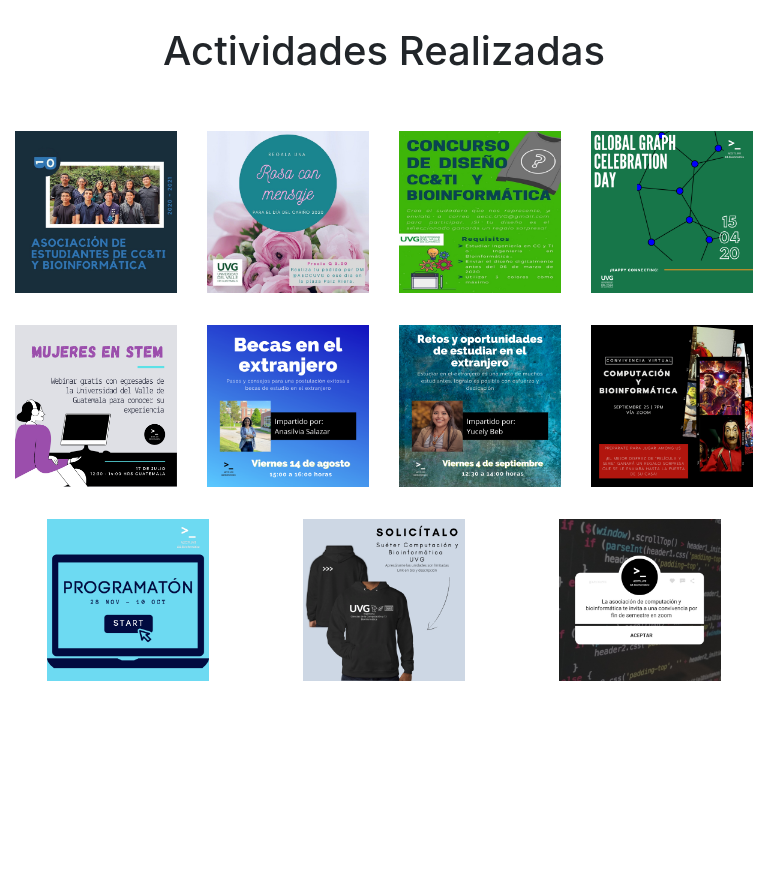
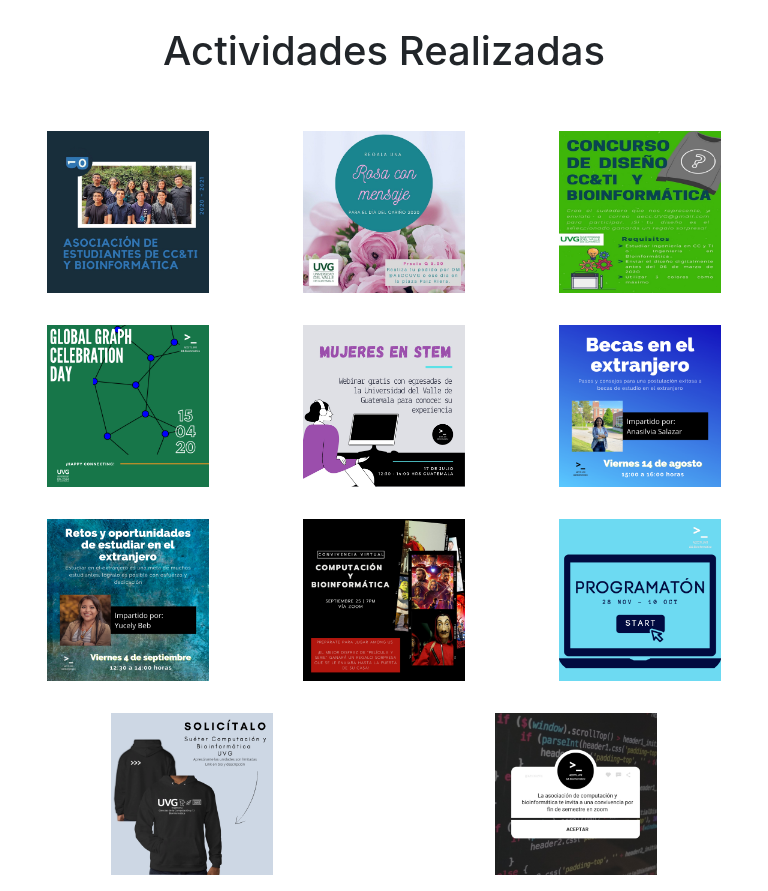
Before and after one commit to aeccuvg2020/aeccuvg2020.github.io, a React (Create React App) app in the folder aecc/: page / in a window 768 px wide. Shown: the part 2340-3231 px from the top of the page. Before the commit the page ends 3037 px from the top, so only its background shows below. Built offline with nearby package versions, Linux system fonts and the light colour scheme.

Commit message:
media queries for actividades

```diff
--- a/aecc/src/components/Item/styles.css
+++ b/aecc/src/components/Item/styles.css
@@ -44,3 +44,45 @@
     transform: translate(-50%, -50%);
     -ms-transform: translate(-50%, -50%);
 }
+
+@media (min-width: 560px) and (max-width: 1200px) {
+
+    /* CSS */
+
+    .title {
+        color: white;
+        font-size: small;
+        font-weight: bold;
+        position: absolute;
+        top: 25%;
+        left: 50%;
+        transform: translate(-50%, -50%);
+        -ms-transform: translate(-50%, -50%);
+    }
+
+    .text {
+        color: white;
+        font-size: x-small;
+        position: absolute;
+        top: 70%;
+        left: 50%;
+        transform: translate(-50%, -50%);
+        -ms-transform: translate(-50%, -50%);
+    }
+
+}
+
+@media (max-width: 400px) {
+
+    /* CSS */
+    .title {
+        color: white;
+        font-size: large;
+        font-weight: bold;
+        position: absolute;
+        top: 25%;
+        left: 50%;
+        transform: translate(-50%, -50%);
+        -ms-transform: translate(-50%, -50%);
+    }
+}
--- a/aecc/src/components/Portfolio/index.js
+++ b/aecc/src/components/Portfolio/index.js
@@ -17,20 +17,24 @@
                                 <Item resumeData={resumeData.activities[0]}/>
                                 <Item resumeData={resumeData.activities[1]}/>
                                 <Item resumeData={resumeData.activities[2]}/>
-                                <Item resumeData={resumeData.activities[3]}/>
                             </div>
                         </div>
                         <div className="container-fluid">
                             <div className="row d-flex justify-content-center flex-wrap">
+                                <Item resumeData={resumeData.activities[3]}/>
                                 <Item resumeData={resumeData.activities[4]}/>
                                 <Item resumeData={resumeData.activities[5]}/>
-                                <Item resumeData={resumeData.activities[6]}/>
-                                <Item resumeData={resumeData.activities[7]}/>
                             </div>
                         </div>
                         <div className="container-fluid">
                             <div className="row d-flex justify-content-center flex-wrap">
+                                <Item resumeData={resumeData.activities[6]}/>
+                                <Item resumeData={resumeData.activities[7]}/>
                                 <Item resumeData={resumeData.activities[8]}/>
+                            </div>
+                        </div>
+                        <div className="container-fluid">
+                            <div className="row d-flex justify-content-center flex-wrap">
                                 <Item resumeData={resumeData.activities[9]}/>
                                 <Item resumeData={resumeData.activities[10]}/>
                             </div>
--- a/aecc/src/resumeData.js
+++ b/aecc/src/resumeData.js
@@ -2,7 +2,7 @@
     "activities": [
         {
             "name": "Presentación de la Asociación",
-            "description": "Realizado en el curso de Introducción a CCTI con el fin de dar a conocer nuestros objetivos, así como, aceptar sugerencias y opiniones de los estudiantes.",
+            "description": "Realizado en el curso de Introducción a CCTI con el fin de conocer las necesidades de los estudiantes.",
             "imgurl": "images/activities/Somos.jpg",
             "alt": "Presentación",
         },
```
Also changed, not shown: 1 other file (tests, documents, lock files or other folders).
